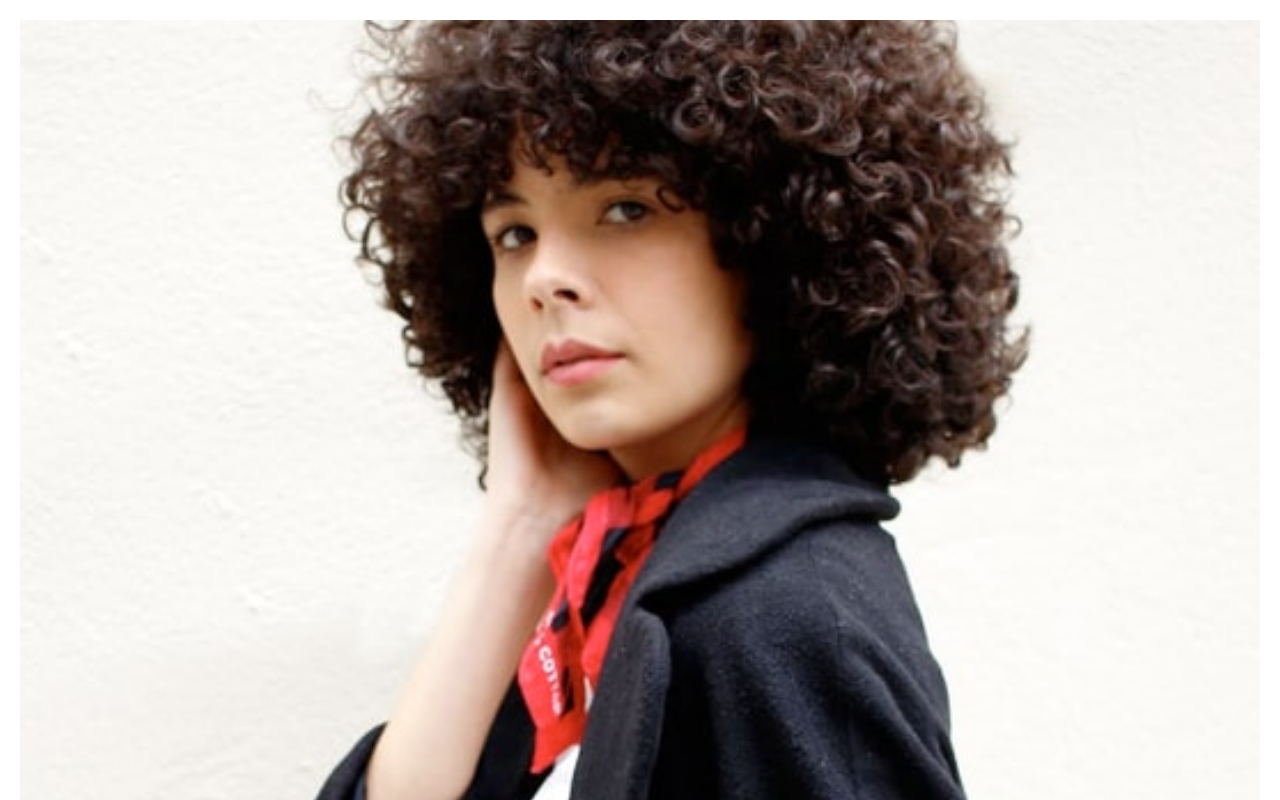
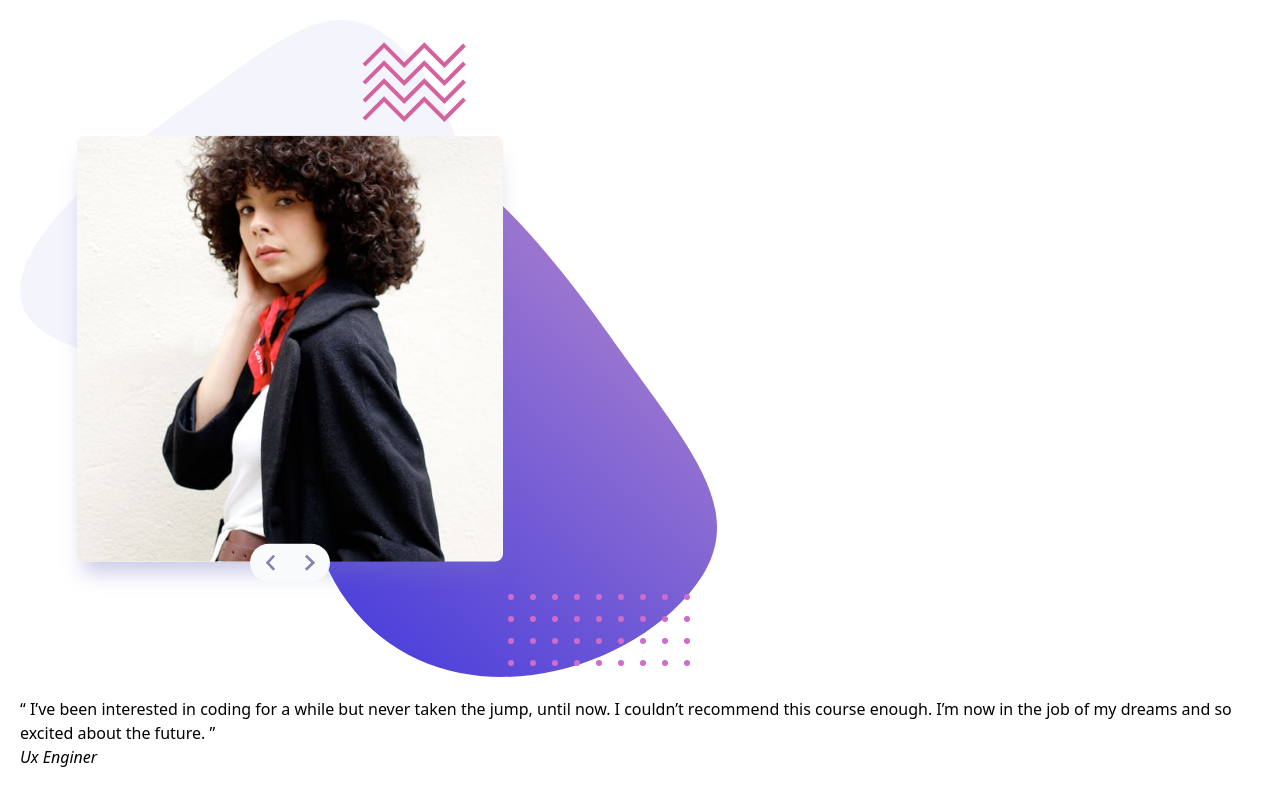
Before and after one commit to gbmouraa/testimonials_slider, a React (Create React App) app: page / in a window 1280 px wide. Shown: the top 800 px of the page. Built offline with nearby package versions, Linux system fonts and the light colour scheme.

Commit message:
adicionado card da imagem com o slider

```diff
--- a/package.json
+++ b/package.json
@@ -3,6 +3,7 @@
   "version": "0.1.0",
   "private": true,
   "dependencies": {
+    "@fortawesome/react-fontawesome": "^0.2.0",
     "@testing-library/jest-dom": "^5.17.0",
     "@testing-library/react": "^13.4.0",
     "@testing-library/user-event": "^13.5.0",
@@ -36,6 +37,7 @@
     ]
   },
   "devDependencies": {
+    "@babel/plugin-proposal-private-property-in-object": "^7.21.11",
     "prettier": "^3.0.3",
     "prettier-plugin-tailwindcss": "^0.5.6",
     "tailwindcss": "^3.3.5"
--- a/src/App.jsx
+++ b/src/App.jsx
@@ -1,5 +1,7 @@
 import Testimonial from "./Testimonial";
 import tanyaPic from "./assets/image-tanya.jpg";
+import chevronLeft from "./assets/icon-prev.svg";
+import chevronRight from "./assets/icon-next.svg";
 // import johnPic from "./assets/image-john.jpg";
 
 function App() {
@@ -23,7 +25,16 @@ function App() {
   ];
 
   const Slider = () => {
-    return <div className="absolute bottom-0 h-5 w-5 bg-red-500"></div>;
+    return (
+      <div className="absolute -bottom-5 flex h-[38px] w-[80px] items-center  rounded-full bg-slate-50">
+        <button className="flex h-full w-1/2 items-center justify-center">
+          <img src={chevronLeft} alt="Icon prev" className="h-4" />
+        </button>
+        <button className="flex h-full w-1/2 items-center justify-center">
+          <img src={chevronRight} alt="Icon next" className="h-4" />
+        </button>
+      </div>
+    );
   };
 
   return (
--- a/src/Testimonial.jsx
+++ b/src/Testimonial.jsx
@@ -1,12 +1,22 @@
+import patternBg from "../src/assets/pattern-bg.svg";
+
 const Testimonial = (props) => {
   return (
     <div className="p-5">
-      {/* colocar img aqui */}
-      <div className="relative">
-        <figcaption>
-          <img src={props.pic} alt={props.name} className="h-full w-full" />
+      <div className="relative mb-5">
+        <img
+          src={patternBg}
+          alt="Background"
+          className="relative left-0 top-0"
+        />
+        <figcaption className="absolute top-1/2 flex -translate-y-1/2 justify-center">
+          <img
+            src={props.pic}
+            alt={props.name}
+            className="shadow-pattern block  w-[79%] rounded-lg"
+          />
+          {props.slider}
         </figcaption>
-        {props.slider}
       </div>
       <div>
         <figcaption>
--- a/tailwind.config.js
+++ b/tailwind.config.js
@@ -3,10 +3,8 @@ module.exports = {
   content: ["./src/**/*.{js,jsx,ts,tsx}"],
   theme: {
     extend: {
-      backgroundImage: {
-        "pattern-bg": "url('/src/assets/pattern-bg.svg')",
-        "pattern-curve": "url('/src/assets/pattern-curve.svg')",
-        "pattern-quotes": "url('/src/assets/pattern-quotes.svg')",
+      boxShadow: {
+        pattern: "0px 17px 21px -7px rgba(114,114,192,0.4)",
       },
     },
   },
```
Also changed, not shown: 1 other file (tests, documents, lock files or other folders).
